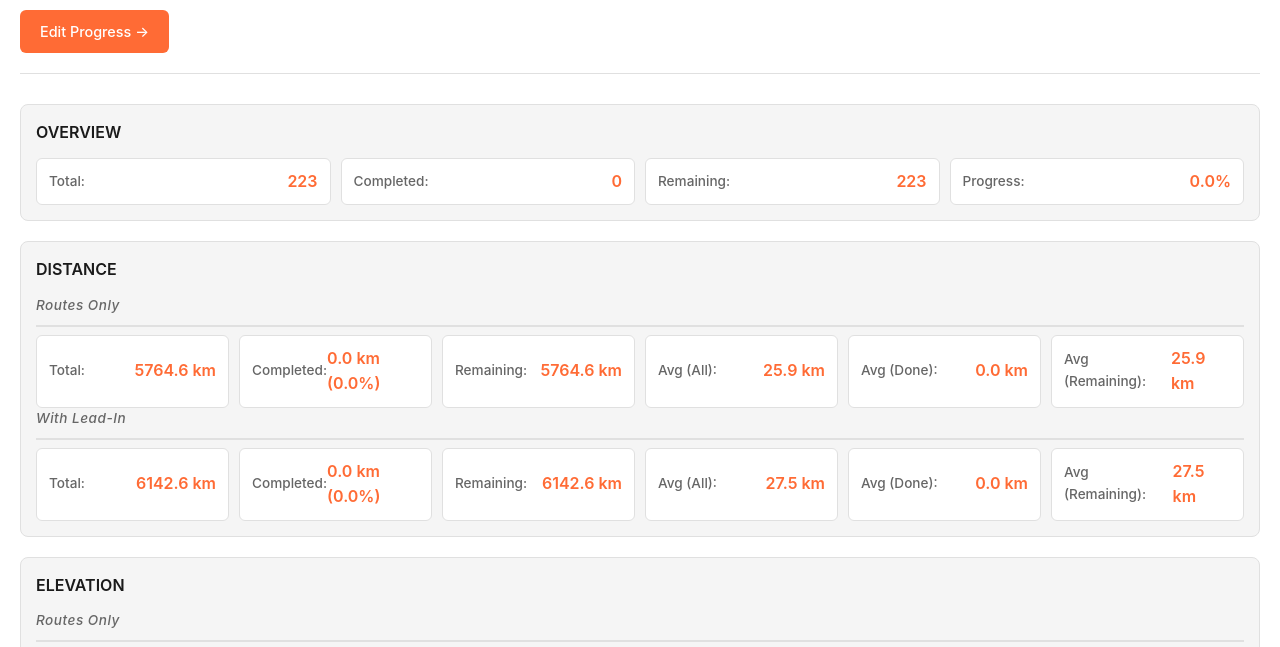
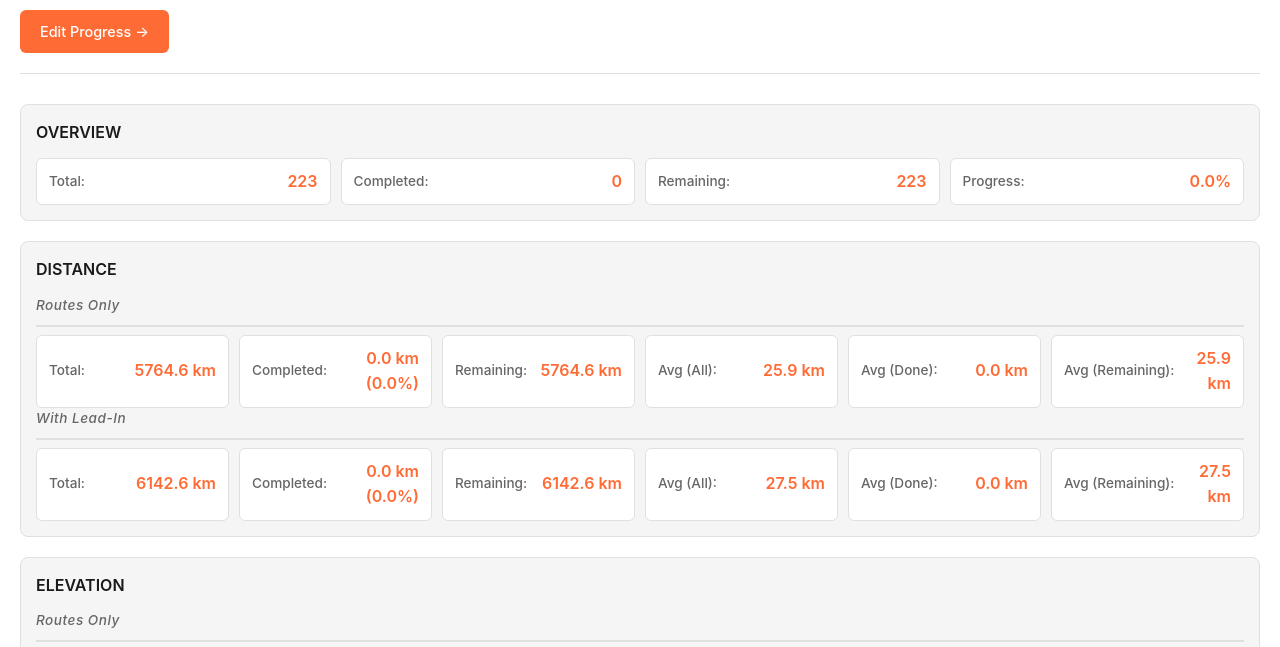
Before and after one commit to vitords/one-more-route, a website: page index.html in a window 1280 px wide. Shown: the part 147-794 px from the top of the page. Drawn offline with Linux system fonts and the light colour scheme; no server answers.

Commit message:
fix: better align completed stats

```diff
--- a/styles.css
+++ b/styles.css
@@ -292,6 +292,9 @@ h1 {
     color: var(--primary-color);
     font-size: 1rem;
     font-weight: 600;
+    flex: 1 1 0%;
+    min-width: 0;
+    text-align: right;
 }
 
 /* Legacy stat-card styles (kept for backward compatibility if needed) */
@@ -1177,6 +1180,7 @@ a.btn-strava:visited {
 
     .stat-value-inline {
         font-size: 1.1rem;
+        text-align: center;
     }
 
     .controls {
```
